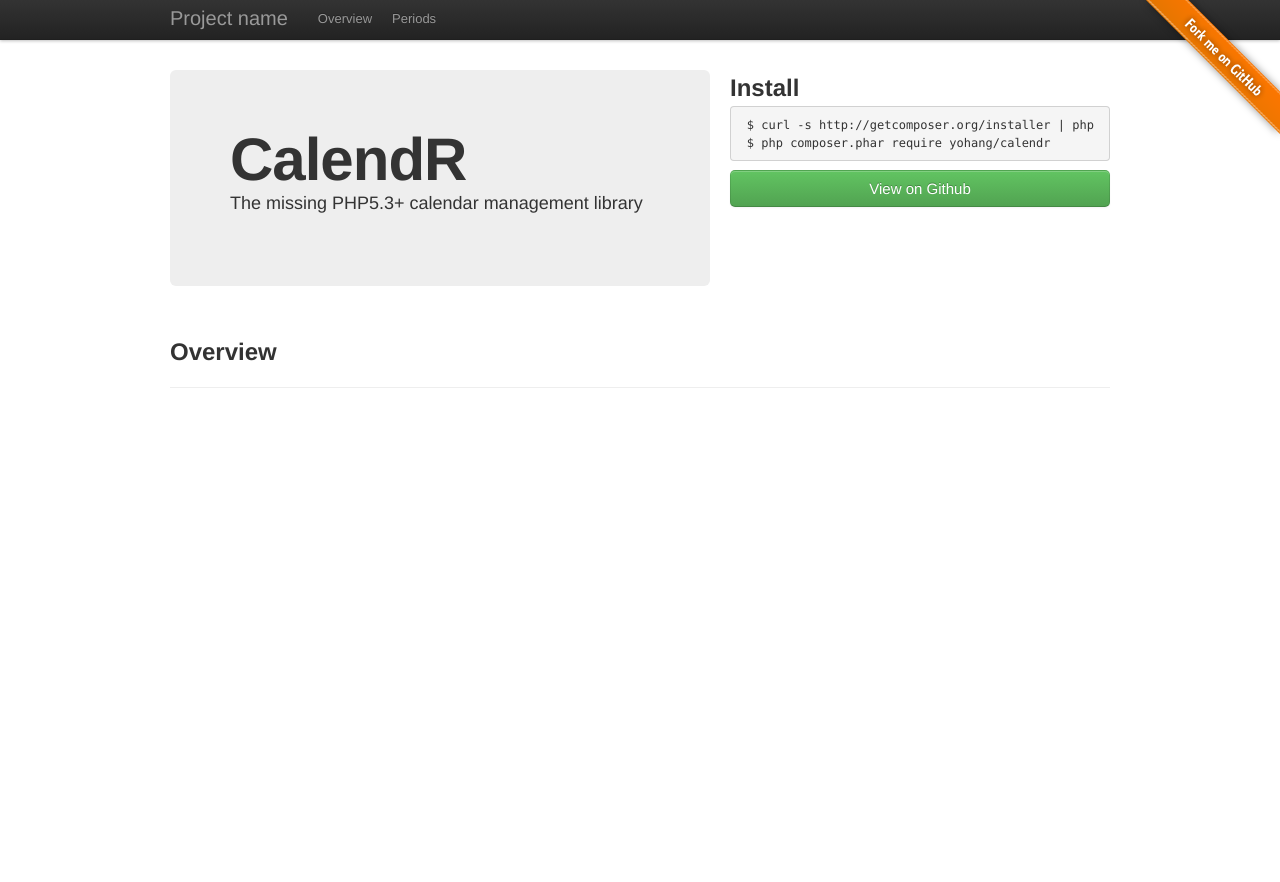
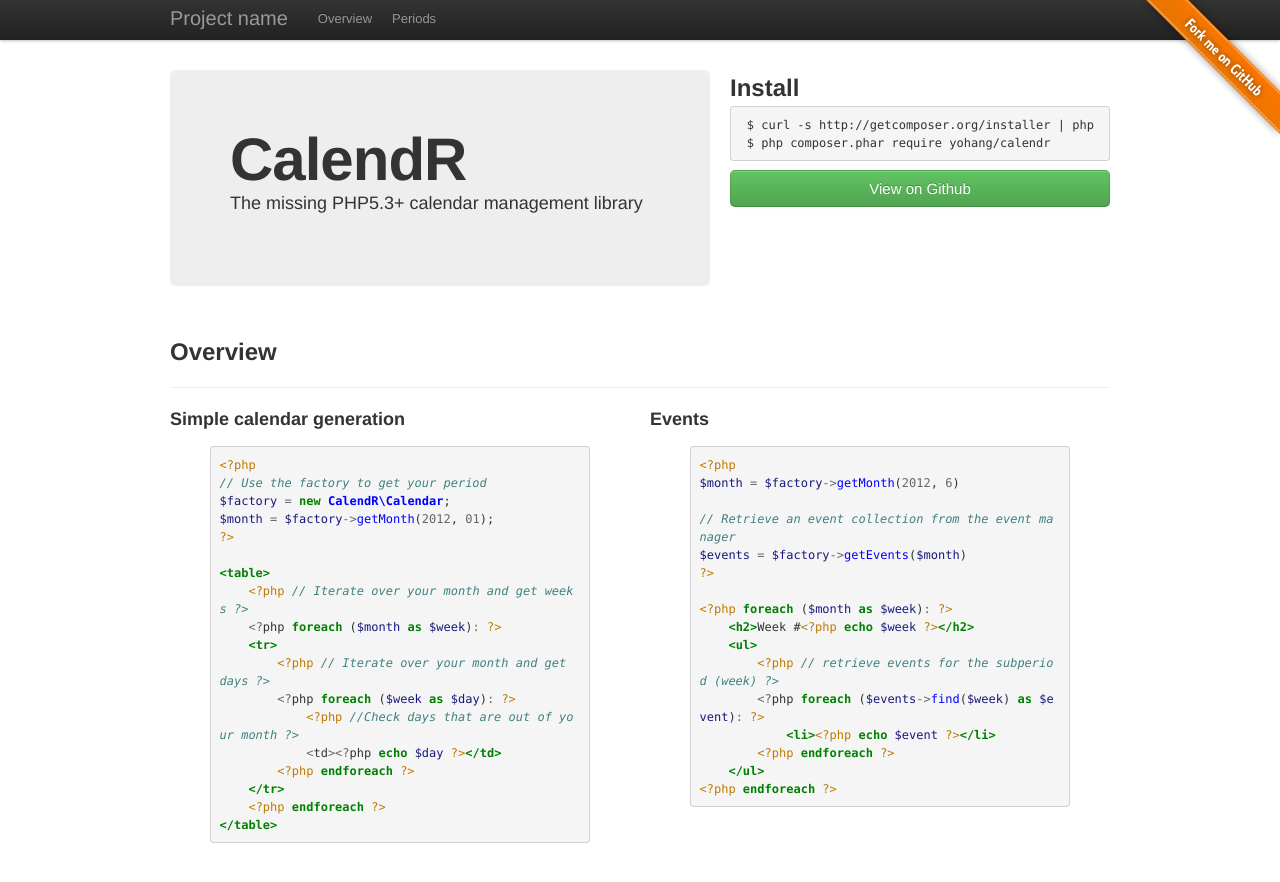
Before and after one commit to yohang/CalendR, a Jekyll site: the page built from index.html, in a window 1280 px wide. Shown: the top 882 px of the page. Built offline with Jekyll 4.4.1, drawn with Linux system fonts in a browser that asks for light colours.

Commit message:
Added overview

```diff
--- /dev/null
+++ b/_includes/code/calendar_generation.md
@@ -0,0 +1,22 @@
+### Simple calendar generation
+
+{% highlight php %}
+<?php
+// Use the factory to get your period
+$factory = new CalendR\Calendar;
+$month = $factory->getMonth(2012, 01);
+?>
+
+<table>
+    <?php // Iterate over your month and get weeks ?>
+    <?php foreach ($month as $week): ?>
+    <tr>
+        <?php // Iterate over your month and get days ?>
+        <?php foreach ($week as $day): ?>
+            <?php //Check days that are out of your month ?>
+            <td><?php echo $day ?></td>
+        <?php endforeach ?>
+    </tr>
+    <?php endforeach ?>
+</table>
+{% endhighlight %}
--- /dev/null
+++ b/_includes/code/event_basics.md
@@ -0,0 +1,22 @@
+### Events
+
+{% highlight php %}
+
+<?php
+$month = $factory->getMonth(2012, 6)
+
+// Retrieve an event collection from the event manager
+$events = $factory->getEvents($month)
+?>
+
+<?php foreach ($month as $week): ?>
+    <h2>Week #<?php echo $week ?></h2>
+    <ul>
+        <?php // retrieve events for the subperiod (week) ?>
+        <?php foreach ($events->find($week) as $event): ?>
+            <li><?php echo $event ?></li>
+        <?php endforeach ?>
+    </ul>
+<?php endforeach ?>
+
+{% endhighlight %}
--- a/_includes/head.html
+++ b/_includes/head.html
@@ -1,6 +1,7 @@
 <head>
     <meta charset="utf-8" />
-    <link type="text/css" rel="stylesheet" href="/css/bootstrap.min.css" />
-    <link type="text/css" rel="stylesheet" href="/css/styles.css" />
+    <link type="text/css" rel="stylesheet" href="/CalendR/css/bootstrap.min.css" />
+    <link type="text/css" rel="stylesheet" href="/CalendR/css/styles.css" />
+    <link type="text/css" rel="stylesheet" href="/CalendR/css/pygments.css" />
     <title>{{ page.title }}</title>
 </head>
--- a/_layouts/overview.html
+++ b/_layouts/overview.html
@@ -20,11 +20,7 @@
                 </a>
             </div>
         </div>
-        <div class="row">
-            <div class="span12">
-                {{ content }}
-            </div>
-        </div>
+        {{ content }}
     </div>
 </body>
 </html>
--- /dev/null
+++ b/css/pygments.css
@@ -0,0 +1,61 @@
+.hll { background-color: #ffffcc }
+.c { color: #408080; font-style: italic } /* Comment */
+.err { border: 1px solid #FF0000 } /* Error */
+.k { color: #008000; font-weight: bold } /* Keyword */
+.o { color: #666666 } /* Operator */
+.cm { color: #408080; font-style: italic } /* Comment.Multiline */
+.cp { color: #BC7A00 } /* Comment.Preproc */
+.c1 { color: #408080; font-style: italic } /* Comment.Single */
+.cs { color: #408080; font-style: italic } /* Comment.Special */
+.gd { color: #A00000 } /* Generic.Deleted */
+.ge { font-style: italic } /* Generic.Emph */
+.gr { color: #FF0000 } /* Generic.Error */
+.gh { color: #000080; font-weight: bold } /* Generic.Heading */
+.gi { color: #00A000 } /* Generic.Inserted */
+.go { color: #808080 } /* Generic.Output */
+.gp { color: #000080; font-weight: bold } /* Generic.Prompt */
+.gs { font-weight: bold } /* Generic.Strong */
+.gu { color: #800080; font-weight: bold } /* Generic.Subheading */
+.gt { color: #0040D0 } /* Generic.Traceback */
+.kc { color: #008000; font-weight: bold } /* Keyword.Constant */
+.kd { color: #008000; font-weight: bold } /* Keyword.Declaration */
+.kn { color: #008000; font-weight: bold } /* Keyword.Namespace */
+.kp { color: #008000 } /* Keyword.Pseudo */
+.kr { color: #008000; font-weight: bold } /* Keyword.Reserved */
+.kt { color: #B00040 } /* Keyword.Type */
+.m { color: #666666 } /* Literal.Number */
+.s { color: #BA2121 } /* Literal.String */
+.na { color: #7D9029 } /* Name.Attribute */
+.nb { color: #008000 } /* Name.Builtin */
+.nc { color: #0000FF; font-weight: bold } /* Name.Class */
+.no { color: #880000 } /* Name.Constant */
+.nd { color: #AA22FF } /* Name.Decorator */
+.ni { color: #999999; font-weight: bold } /* Name.Entity */
+.ne { color: #D2413A; font-weight: bold } /* Name.Exception */
+.nf { color: #0000FF } /* Name.Function */
+.nl { color: #A0A000 } /* Name.Label */
+.nn { color: #0000FF; font-weight: bold } /* Name.Namespace */
+.nt { color: #008000; font-weight: bold } /* Name.Tag */
+.nv { color: #19177C } /* Name.Variable */
+.ow { color: #AA22FF; font-weight: bold } /* Operator.Word */
+.w { color: #bbbbbb } /* Text.Whitespace */
+.mf { color: #666666 } /* Literal.Number.Float */
+.mh { color: #666666 } /* Literal.Number.Hex */
+.mi { color: #666666 } /* Literal.Number.Integer */
+.mo { color: #666666 } /* Literal.Number.Oct */
+.sb { color: #BA2121 } /* Literal.String.Backtick */
+.sc { color: #BA2121 } /* Literal.String.Char */
+.sd { color: #BA2121; font-style: italic } /* Literal.String.Doc */
+.s2 { color: #BA2121 } /* Literal.String.Double */
+.se { color: #BB6622; font-weight: bold } /* Literal.String.Escape */
+.sh { color: #BA2121 } /* Literal.String.Heredoc */
+.si { color: #BB6688; font-weight: bold } /* Literal.String.Interpol */
+.sx { color: #008000 } /* Literal.String.Other */
+.sr { color: #BB6688 } /* Literal.String.Regex */
+.s1 { color: #BA2121 } /* Literal.String.Single */
+.ss { color: #19177C } /* Literal.String.Symbol */
+.bp { color: #008000 } /* Name.Builtin.Pseudo */
+.vc { color: #19177C } /* Name.Variable.Class */
+.vg { color: #19177C } /* Name.Variable.Global */
+.vi { color: #19177C } /* Name.Variable.Instance */
+.il { color: #666666 } /* Literal.Number.Integer.Long */
--- a/index.html
+++ b/index.html
@@ -6,3 +6,14 @@ title: CalendR, PHP5.3+ calendar management
 <div class="page-header">
     <h2>Overview</h2>
 </div>
+
+<div class="row">
+    <div class="span6">
+        {% capture code %}{% include code/calendar_generation.md %}{% endcapture %}
+        {{ code | markdownify }}
+    </div>
+    <div class="span6">
+        {% capture code %}{% include code/event_basics.md %}{% endcapture %}
+        {{ code | markdownify }}
+    </div>
+</div>
```
